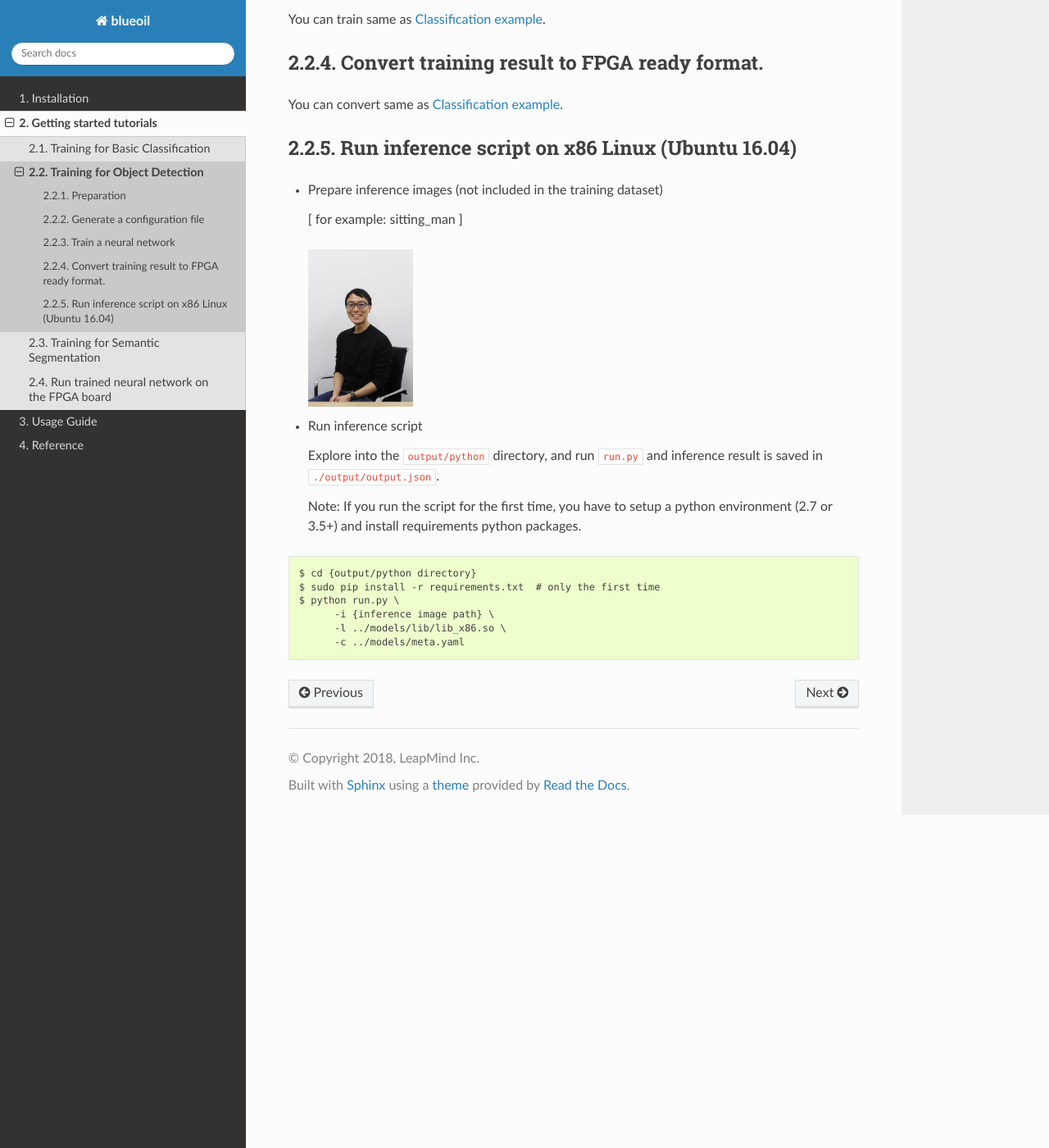
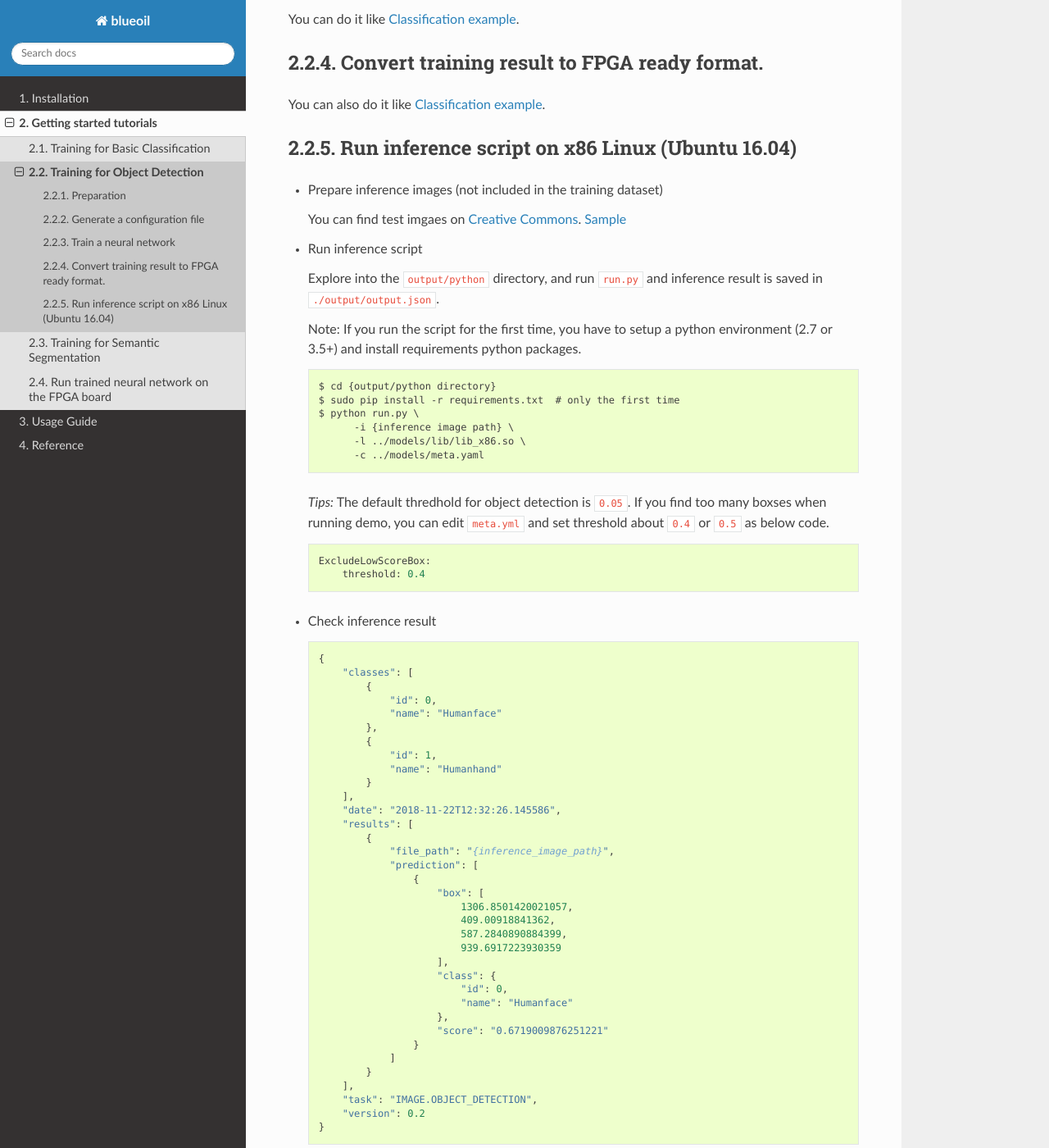
Before and after one commit to blue-oil/blueoil, a Sphinx documentation site: the page built from docs/tutorial/image_det.md, in a window 1280 px wide and 1400 px high, scrolled down 1560 px. Shown: the whole window at 82% size. Built offline with Sphinx 7.4.7 and the Read the Docs theme 2.0.0, drawn with Linux system fonts in a browser that asks for light colours; formulas are drawn with MathJax 3; pages that are not in the unit, such as notebooks, are missing from menus.

Commit message:
Add inference result

````diff
--- a/docs/tutorial/image_det.md
+++ b/docs/tutorial/image_det.md
@@ -51,19 +51,19 @@ apply quantization at the first layer?  yes
 
 ## Train a neural network
 
-You can train same as <a href="./image_cls.html">Classification example</a>.
+You can do it like
+ <a href="./image_cls.html">Classification example</a>.
 
 ## Convert training result to FPGA ready format.
 
-You can convert same as <a href="./image_cls.html">Classification example</a>.
+You can also do it like  <a href="./image_cls.html">Classification example</a>.
 
 ## Run inference script on x86 Linux (Ubuntu 16.04)
 
 - Prepare inference images (not included in the training dataset)
 
-    [ for example: sitting_man ]
+	You can find test imgaes on [Creative Commons](https://ccsearch.creativecommons.org/). [Sample](https://ccsearch.creativecommons.org/photos/ddfd33a6-140f-49a3-85b8-3bf58a877990)
 
-    <img src="../_static/sitting_man.jpg" width=128>
 - Run inference script
 
     Explore into the `output/python` directory, and
@@ -71,11 +71,59 @@ You can convert same as <a href="./image_cls.html">Classification example</a>.
 
     Note: If you run the script for the first time, you have to setup a python environment (2.7 or 3.5+) and install requirements python packages.
 
-```
-$ cd {output/python directory}
-$ sudo pip install -r requirements.txt  # only the first time
-$ python run.py \
-      -i {inference image path} \
-      -l ../models/lib/lib_x86.so \
-      -c ../models/meta.yaml
-```
+	```
+	$ cd {output/python directory}
+	$ sudo pip install -r requirements.txt  # only the first time
+	$ python run.py \
+	      -i {inference image path} \
+	      -l ../models/lib/lib_x86.so \
+	      -c ../models/meta.yaml
+	```
+
+	*Tips:* The default thredhold for object detection is `0.05`. If you find too many boxses when running demo, you can edit `meta.yml` and set threshold about `0.4` or `0.5` as below code.
+
+	```
+	ExcludeLowScoreBox:
+	    threshold: 0.4
+	```
+
+- Check inference result
+
+
+	```
+	{
+	    "classes": [
+	        {
+	            "id": 0,
+	            "name": "Humanface"
+	        },
+	        {
+	            "id": 1,
+	            "name": "Humanhand"
+	        }
+	    ],
+	    "date": "2018-11-22T12:32:26.145586",
+	    "results": [
+	        {
+	            "file_path": "{inference_image_path}",
+	            "prediction": [
+	                {
+	                    "box": [
+	                        1306.8501420021057,
+	                        409.00918841362,
+	                        587.2840890884399,
+	                        939.6917223930359
+	                    ],
+	                    "class": {
+	                        "id": 0,
+	                        "name": "Humanface"
+	                    },
+	                    "score": "0.6719009876251221"
+	                }
+	            ]
+	        }
+	    ],
+	    "task": "IMAGE.OBJECT_DETECTION",
+	    "version": 0.2
+	}
+	```
````
Also changed, not shown: docs/_static/sitting_man.jpg (deleted).
